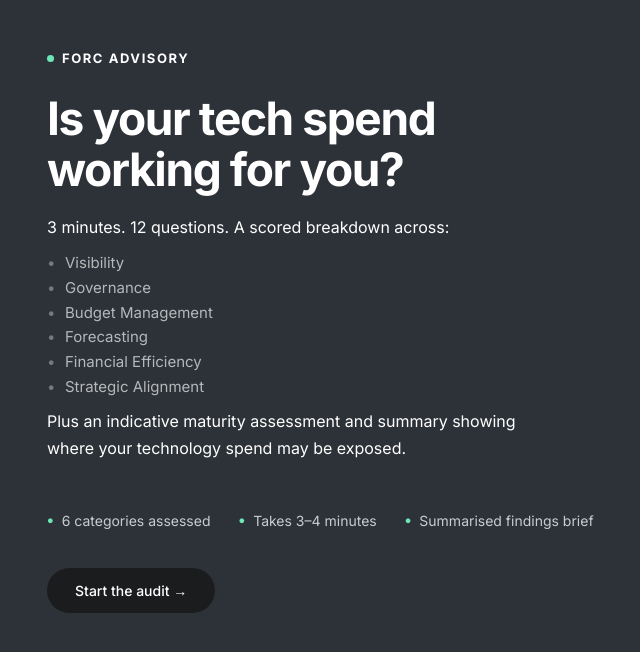
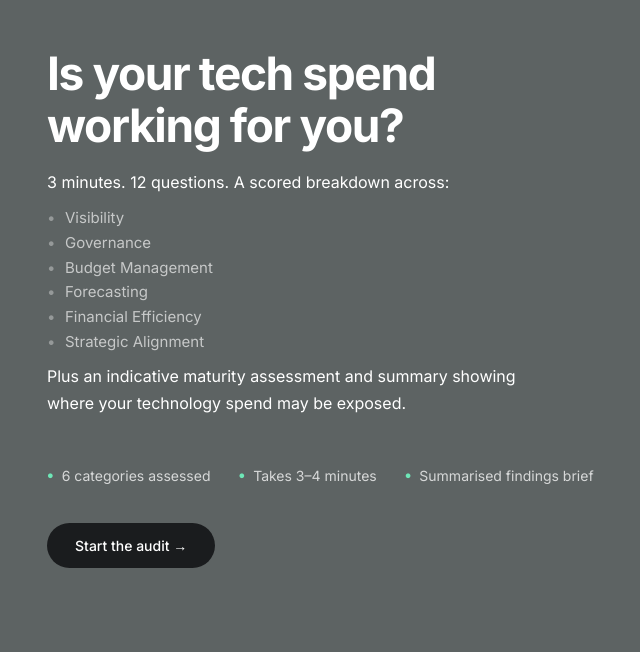
Before and after one commit to garabacm/forc-audit, a website: page public/index.html in a window 1280 px wide. Shown: the whole page, without its empty margins (287-927 px from the left). Drawn offline with nearby package versions, Linux system fonts and the light colour scheme.

Commit message:
Remove Forc Advisory brand text from intro; change colour scheme to #5d6363

```diff
--- a/public/index.html
+++ b/public/index.html
@@ -10,9 +10,9 @@
   *, *::before, *::after { box-sizing: border-box; margin: 0; padding: 0; }
 
   :root {
-    --bg: #2d3238;
-    --surface: #363c42;
-    --surface2: #3f464d;
+    --bg: #5d6363;
+    --surface: #686d6d;
+    --surface2: #737878;
     --border: rgba(255,255,255,0.08);
     --border-hover: rgba(255,255,255,0.2);
     --accent: #ffffff;
@@ -727,7 +727,6 @@
   <!-- INTRO -->
   <div id="screen-intro">
     <div class="header">
-      <div class="brand"><span class="brand-dot"></span> Forc Advisory</div>
       <h1>Is your tech spend<br>working for you?</h1>
       <p>3 minutes. 12 questions. A scored breakdown across:</p>
       <ul class="intro-list">
```
